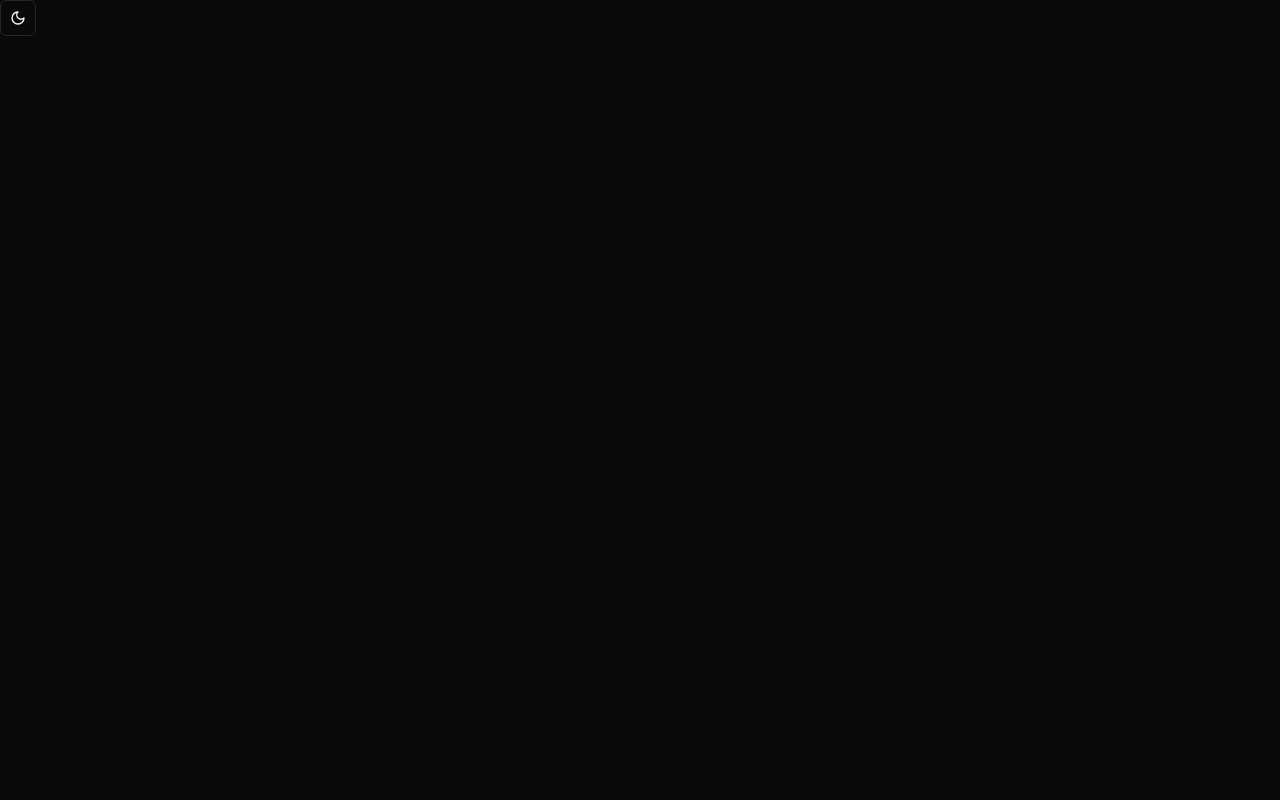
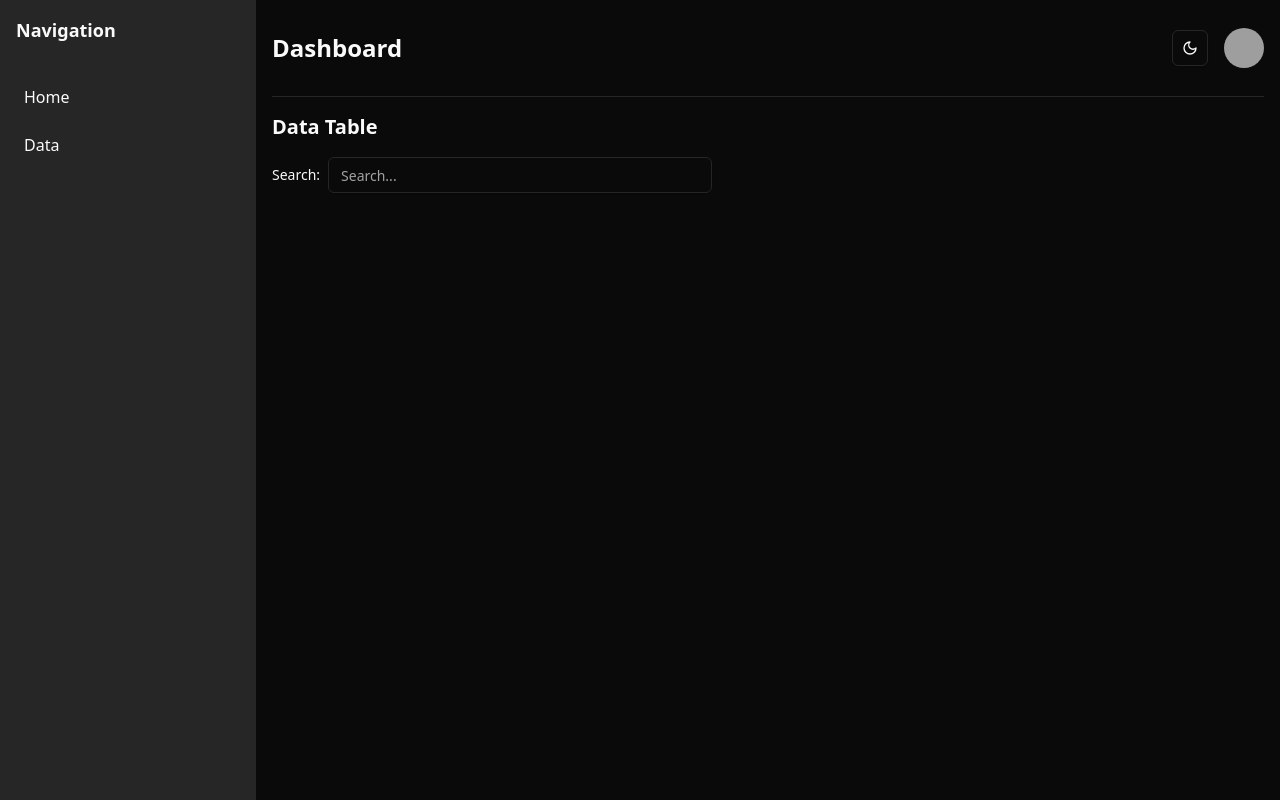
Before and after one commit to chauchausoup/dnd-dashboard, a React (Vite) app: page / in a window 1280 px wide. Built offline with nearby package versions, Linux system fonts and the light colour scheme; grey boxes are pictures that could not be loaded.

Commit message:
add dashboard layout components

```diff
--- a/package.json
+++ b/package.json
@@ -10,7 +10,10 @@
     "preview": "vite preview"
   },
   "dependencies": {
+    "@radix-ui/react-avatar": "^1.1.3",
     "@radix-ui/react-dropdown-menu": "^2.1.6",
+    "@radix-ui/react-label": "^2.1.2",
+    "@radix-ui/react-separator": "^1.1.2",
     "@radix-ui/react-slot": "^1.1.2",
     "class-variance-authority": "^0.7.1",
     "clsx": "^2.1.1",
--- a/src/App.tsx
+++ b/src/App.tsx
@@ -1,12 +1,10 @@
-import { ThemeProvider } from "@/components/theme-provider"
-import { ModeToggle } from "./components/mode-toggle";
+import { ThemeProvider } from "@/components/context/theme-provider"
+import DashboardContainer from "./components/dashboard-container";
 
-function App() {
+export default function App() {
   return (
     <ThemeProvider defaultTheme="dark" storageKey="vite-ui-theme">
-      <ModeToggle/>
+      <DashboardContainer/>
     </ThemeProvider>
   )
 }
-
-export default App
--- /dev/null
+++ b/src/components/dashboard-container.tsx
@@ -0,0 +1,18 @@
+
+import { Separator } from "@/components/ui/separator"
+import { Header } from "./dashboard/header";
+import { MainContent } from "./dashboard/main-content";
+import { Sidebar } from "./dashboard/sidebar";
+
+export default function DashboardContainer() {
+  return (
+      <div className="flex h-screen bg-background text-foreground">
+        <Sidebar />
+        <div className="flex-1 flex flex-col p-4">
+          <Header />
+          <Separator className="my-4" />
+          <MainContent />
+        </div>
+      </div>
+  );
+}
--- /dev/null
+++ b/src/components/dashboard/header.tsx
@@ -0,0 +1,18 @@
+import { ModeToggle } from "./mode-toggle";
+import { Avatar } from "@/components/ui/avatar"
+import { AvatarImage, AvatarFallback } from "@radix-ui/react-avatar"
+
+export const Header = () => {
+    return (
+      <div className="flex items-center justify-between h-16">
+        <h1 className="text-2xl font-semibold">Dashboard</h1>
+        <div className="flex items-center space-x-4">
+          <ModeToggle />
+          <Avatar>
+            <AvatarImage src="https://github.com/shadcn.png" />
+            <AvatarFallback>CN</AvatarFallback>
+          </Avatar>
+        </div>
+      </div>
+    );
+  };
--- /dev/null
+++ b/src/components/dashboard/main-content.tsx
@@ -0,0 +1,15 @@
+import { Label } from "@/components/ui/label"
+import { Input } from "@/components/ui/input"
+
+export const MainContent = () => {
+    return (
+      <div>
+        <h2 className="text-xl font-semibold mb-4">Data Table</h2>
+
+        <div className="flex items-center space-x-2 mb-4">
+          <Label htmlFor="search">Search:</Label>
+          <Input type="text" id="search" placeholder="Search..." className="max-w-sm" />
+        </div>
+      </div>
+    );
+  };
--- a/src/components/mode-toggle.tsx
+++ b/src/components/dashboard/mode-toggle.tsx
@@ -7,7 +7,7 @@ import {
   DropdownMenuItem,
   DropdownMenuTrigger,
 } from "@/components/ui/dropdown-menu"
-import { useTheme } from "@/components/theme-provider"
+import { useTheme } from "@/components/context/theme-provider"
 
 export function ModeToggle() {
   const { setTheme } = useTheme()
--- /dev/null
+++ b/src/components/dashboard/sidebar.tsx
@@ -0,0 +1,24 @@
+import { Separator } from "@/components/ui/separator"
+
+export const Sidebar = () => {
+    return (
+      <div className="w-64 border-r bg-secondary text-secondary-foreground flex flex-col p-4">
+        <h2 className="text-lg font-semibold mb-4">Navigation</h2>
+        <Separator />
+        <nav className="flex-1 py-4">
+          <ul>
+            <li className="mb-2">
+              <a href="#" className="block hover:bg-accent hover:text-accent-foreground p-2 rounded">
+                Home
+              </a>
+            </li>
+            <li>
+              <a href="#" className="block hover:bg-accent hover:text-accent-foreground p-2 rounded">
+                Data
+              </a>
+            </li>
+          </ul>
+        </nav>
+      </div>
+    );
+  };
--- /dev/null
+++ b/src/components/ui/avatar.tsx
@@ -0,0 +1,48 @@
+import * as React from "react"
+import * as AvatarPrimitive from "@radix-ui/react-avatar"
+
+import { cn } from "@/lib/utils"
+
+const Avatar = React.forwardRef<
+  React.ElementRef<typeof AvatarPrimitive.Root>,
+  React.ComponentPropsWithoutRef<typeof AvatarPrimitive.Root>
+>(({ className, ...props }, ref) => (
+  <AvatarPrimitive.Root
+    ref={ref}
+    className={cn(
+      "relative flex h-10 w-10 shrink-0 overflow-hidden rounded-full",
+      className
+    )}
+    {...props}
+  />
+))
+Avatar.displayName = AvatarPrimitive.Root.displayName
+
+const AvatarImage = React.forwardRef<
+  React.ElementRef<typeof AvatarPrimitive.Image>,
+  React.ComponentPropsWithoutRef<typeof AvatarPrimitive.Image>
+>(({ className, ...props }, ref) => (
+  <AvatarPrimitive.Image
+    ref={ref}
+    className={cn("aspect-square h-full w-full", className)}
+    {...props}
+  />
+))
+AvatarImage.displayName = AvatarPrimitive.Image.displayName
+
+const AvatarFallback = React.forwardRef<
+  React.ElementRef<typeof AvatarPrimitive.Fallback>,
+  React.ComponentPropsWithoutRef<typeof AvatarPrimitive.Fallback>
+>(({ className, ...props }, ref) => (
+  <AvatarPrimitive.Fallback
+    ref={ref}
+    className={cn(
+      "flex h-full w-full items-center justify-center rounded-full bg-muted",
+      className
+    )}
+    {...props}
+  />
+))
+AvatarFallback.displayName = AvatarPrimitive.Fallback.displayName
+
+export { Avatar, AvatarImage, AvatarFallback }
--- /dev/null
+++ b/src/components/ui/input.tsx
@@ -0,0 +1,22 @@
+import * as React from "react"
+
+import { cn } from "@/lib/utils"
+
+const Input = React.forwardRef<HTMLInputElement, React.ComponentProps<"input">>(
+  ({ className, type, ...props }, ref) => {
+    return (
+      <input
+        type={type}
+        className={cn(
+          "flex h-9 w-full rounded-md border border-input bg-transparent px-3 py-1 text-base shadow-sm transition-colors file:border-0 file:bg-transparent file:text-sm file:font-medium file:text-foreground placeholder:text-muted-foreground focus-visible:outline-none focus-visible:ring-1 focus-visible:ring-ring disabled:cursor-not-allowed disabled:opacity-50 md:text-sm",
+          className
+        )}
+        ref={ref}
+        {...props}
+      />
+    )
+  }
+)
+Input.displayName = "Input"
+
+export { Input }
--- /dev/null
+++ b/src/components/ui/label.tsx
@@ -0,0 +1,26 @@
+"use client"
+
+import * as React from "react"
+import * as LabelPrimitive from "@radix-ui/react-label"
+import { cva, type VariantProps } from "class-variance-authority"
+
+import { cn } from "@/lib/utils"
+
+const labelVariants = cva(
+  "text-sm font-medium leading-none peer-disabled:cursor-not-allowed peer-disabled:opacity-70"
+)
+
+const Label = React.forwardRef<
+  React.ElementRef<typeof LabelPrimitive.Root>,
+  React.ComponentPropsWithoutRef<typeof LabelPrimitive.Root> &
+    VariantProps<typeof labelVariants>
+>(({ className, ...props }, ref) => (
+  <LabelPrimitive.Root
+    ref={ref}
+    className={cn(labelVariants(), className)}
+    {...props}
+  />
+))
+Label.displayName = LabelPrimitive.Root.displayName
+
+export { Label }
--- /dev/null
+++ b/src/components/ui/separator.tsx
@@ -0,0 +1,29 @@
+import * as React from "react"
+import * as SeparatorPrimitive from "@radix-ui/react-separator"
+
+import { cn } from "@/lib/utils"
+
+const Separator = React.forwardRef<
+  React.ElementRef<typeof SeparatorPrimitive.Root>,
+  React.ComponentPropsWithoutRef<typeof SeparatorPrimitive.Root>
+>(
+  (
+    { className, orientation = "horizontal", decorative = true, ...props },
+    ref
+  ) => (
+    <SeparatorPrimitive.Root
+      ref={ref}
+      decorative={decorative}
+      orientation={orientation}
+      className={cn(
+        "shrink-0 bg-border",
+        orientation === "horizontal" ? "h-[1px] w-full" : "h-full w-[1px]",
+        className
+      )}
+      {...props}
+    />
+  )
+)
+Separator.displayName = SeparatorPrimitive.Root.displayName
+
+export { Separator }
```
Also changed, not shown: src/components/context/theme-provider.tsx (renamed from src/components/theme-provider.tsx), 1 other file (tests, documents, lock files or other folders).
